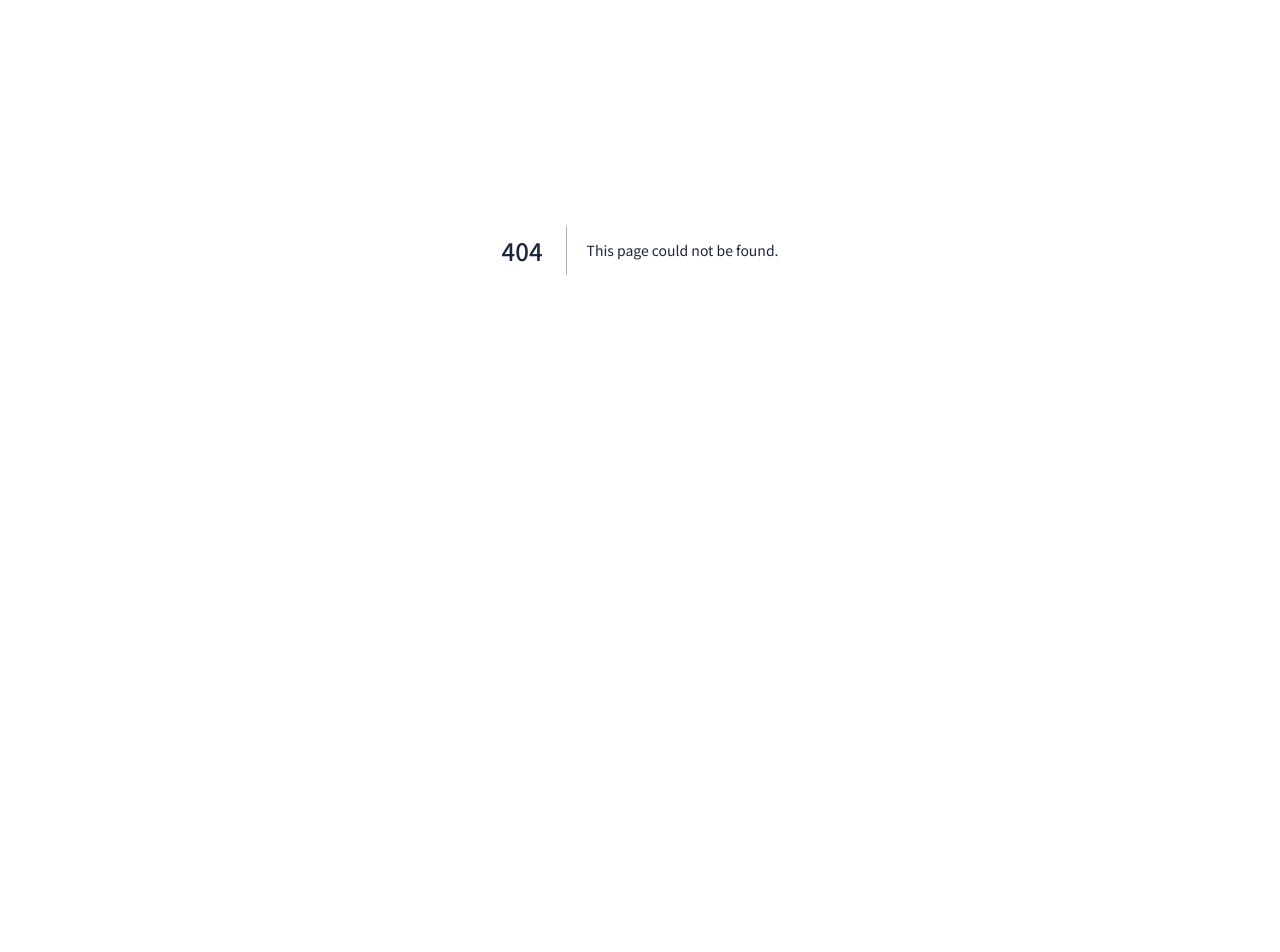
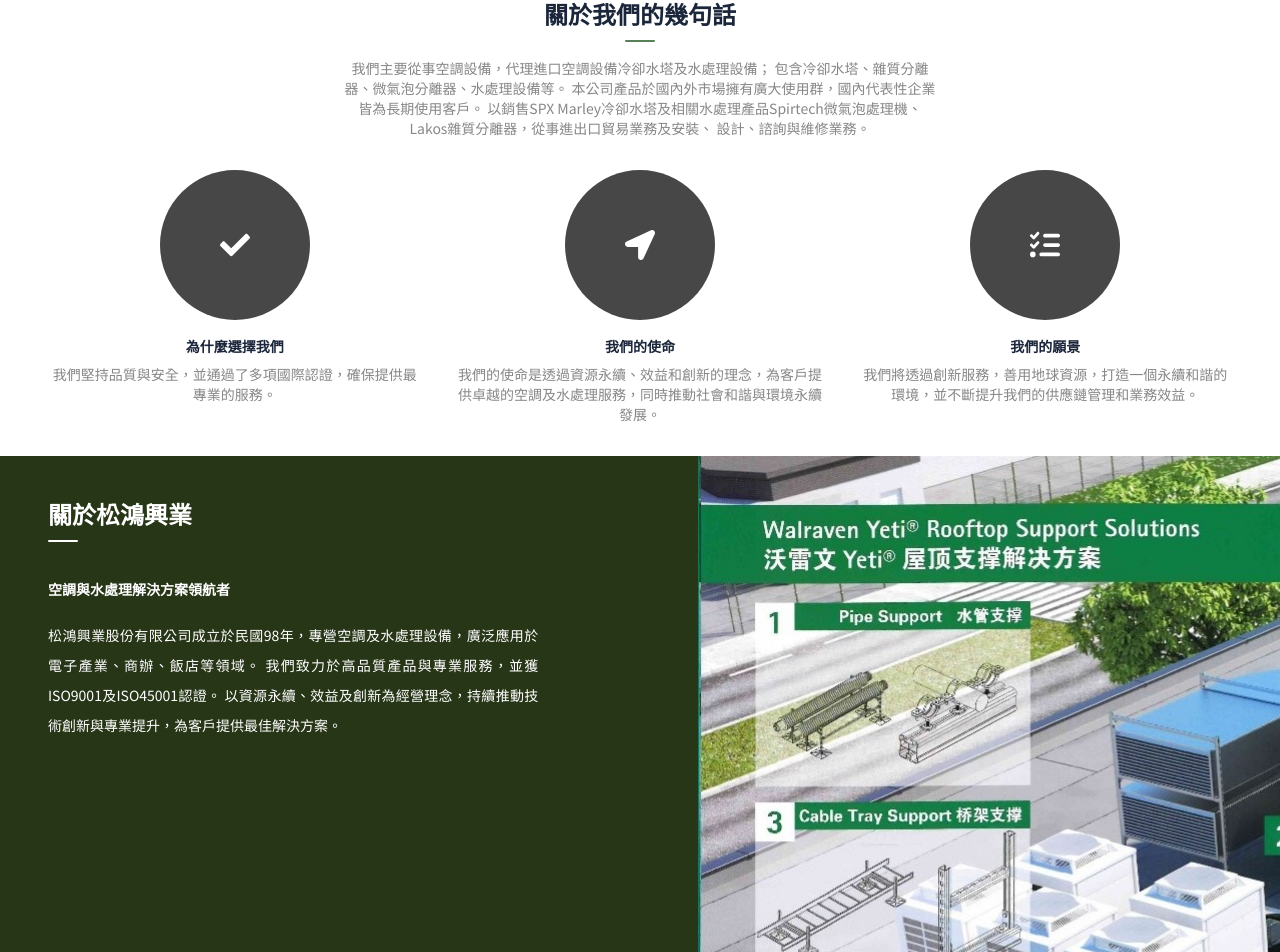
Before and after one commit to Hsiao-Ch/gpi-web-fronted, a Next.js app: page /profilo/about in a window 1280 px wide. Before the commit this address had no page. Shown: the part 150-1102 px from the top of the page. Before the commit the page ends 800 px from the top, so only its background shows below. Built offline with nearby package versions, Linux system fonts and the light colour scheme.

Commit message:
新增 - award、about

```diff
--- a/lib/data/footerData.ts
+++ b/lib/data/footerData.ts
@@ -1,6 +1,6 @@
 export const FooterLinkData = [
-    {'name': '關於我們', 'link': ''},
-    {'name': '獎項與證書', 'link': ''},
+    {'name': '關於我們', 'link': '/prflio/about'},
+    {'name': '獎項與證書', 'link': '/prflio/award'},
     {'name': '加入我們', 'link': ''},
     {'name': '環境、健康與安全政策', 'link': ''},
     {'name': '最新消息', 'link': ''},
--- /dev/null
+++ b/pages/profilo/about.tsx
@@ -0,0 +1,78 @@
+import { FaCheck, FaLocationArrow } from "react-icons/fa";
+import { FaListCheck } from "react-icons/fa6";
+import Image from "next/image";
+
+import styles from "@/styles/pages/about.module.scss";
+import Layout from "@/components/layout/Layout";
+
+import pic from "@/public/about/pic-5.jpg";
+
+export default function About() {
+  return (
+    <Layout>
+      <div className={styles.container}>
+        <div className={styles.wordWrap}>
+          <div className={styles.titleWrap}>
+            <h2 className={styles.title}>關於我們的幾句話</h2>
+            <p className={styles.line}></p>
+          </div>
+          <p className={styles.wordContent}>
+            我們主要從事空調設備，代理進口空調設備冷卻水塔及水處理設備；
+            包含冷卻水塔、雜質分離器、微氣泡分離器、水處理設備等。
+            本公司產品於國內外市場擁有廣大使用群，國內代表性企業皆為長期使用客戶。
+            以銷售SPX
+            Marley冷卻水塔及相關水處理產品Spirtech微氣泡處理機、Lakos雜質分離器，從事進出口貿易業務及安裝、
+            設計、諮詢與維修業務。
+          </p>
+          <div className={styles.wordItems}>
+            <div className={styles.item}>
+              <p className={styles.icon}>
+                <FaCheck />
+              </p>
+              <p className={styles.subTitle}>為什麼選擇我們</p>
+              <p className={styles.content}>
+                我們堅持品質與安全，並通過了多項國際認證，確保提供最專業的服務。
+              </p>
+            </div>
+            <div className={styles.item}>
+              <p className={styles.icon}>
+                <FaLocationArrow />
+              </p>
+              <p className={styles.subTitle}>我們的使命</p>
+              <p className={styles.content}>
+                我們的使命是透過資源永續、效益和創新的理念，為客戶提供卓越的空調及水處理服務，同時推動社會和諧與環境永續發展。
+              </p>
+            </div>
+            <div className={styles.item}>
+              <p className={styles.icon}>
+                <FaListCheck />
+              </p>
+              <p className={styles.subTitle}>我們的願景</p>
+              <p className={styles.content}>
+                我們將透過創新服務，善用地球資源，打造一個永續和諧的環境，並不斷提升我們的供應鏈管理和業務效益。
+              </p>
+            </div>
+          </div>
+        </div>
+
+        <div className={styles.aboutWrap}>
+          <div className={styles.contentWrap}>
+            <div className={styles.titleWrap}>
+              <h2 className={styles.title}>關於松鴻興業</h2>
+              <p className={styles.line}></p>
+            </div>
+            <p className={styles.subTitle}>空調與水處理解決方案領航者</p>
+            <p>
+              松鴻興業股份有限公司成立於民國98年，專營空調及水處理設備，廣泛應用於電子產業、商辦、飯店等領域。
+              我們致力於高品質產品與專業服務，並獲ISO9001及ISO45001認證。
+              以資源永續、效益及創新為經營理念，持續推動技術創新與專業提升，為客戶提供最佳解決方案。
+            </p>
+          </div>
+          <div className={styles.imageWrap}>
+            <Image src={pic} alt={""} />
+          </div>
+        </div>
+      </div>
+    </Layout>
+  );
+}
--- a/styles/components/home/about.module.scss
+++ b/styles/components/home/about.module.scss
@@ -5,7 +5,7 @@
 .container {
   padding: 3rem;
 
-  @include Medium {
+  @include Small {
     padding: 3rem 1rem;
   }
 
@@ -14,21 +14,21 @@
   }
 
   .wrap {
-    display: flex;
-    justify-content: space-around;
+    display: grid;
+    grid-template-columns: 1fr 1fr 1fr;
+    gap: 3rem;
+
+    @include Medium {
+      gap: 1rem;
+    }
 
     @include Small {
-      flex-direction: column;
+      grid-template-columns: 1fr;
+      gap: 1.5rem;
     }
 
     .items {
-      width: 33%;
-      padding: 0 1rem;
-
-      @include Small {
-        width: 100%;
-        padding: 1rem 0;
-    }
+      width: 100%;
 
       .image {
         width: 100%;
@@ -55,12 +55,20 @@
       .subTitle {
         padding: 1rem 0;
         font-size: 18px;
+
+        @include Small {
+          padding: .5rem 0;
+        }
       }
 
       .content {
         color: #888;
         line-height: 22px;
         margin-bottom: 1rem;
+
+        @include Small {
+          margin-bottom: .5rem;
+        }
       }
 
       .readMore {
--- a/styles/components/home/service.module.scss
+++ b/styles/components/home/service.module.scss
@@ -6,7 +6,7 @@
   padding: 3rem;
   background-image: url("../../../public/service/home-service-bg.png");
 
-  @include Medium {
+  @include Small {
     padding: 3rem 1rem;
   }
 
@@ -19,7 +19,7 @@
     grid-template-columns: 1fr 1fr 1fr;
     column-gap: 3rem;
 
-    @include Small {
+    @include Medium {
       column-gap: 1rem;
     }
 
--- /dev/null
+++ b/styles/pages/about.module.scss
@@ -0,0 +1,150 @@
+@import "@/styles/base/variables";
+@import "@/styles/base/mixin";
+@import "@/styles/base/extends";
+
+.container {
+    margin-bottom: 5rem;
+
+  .titleWrap {
+    margin: 2rem 0 1rem;
+
+    @extend %home-title;
+
+    .title {
+      margin-bottom: 1rem;
+    }
+  }
+
+  .wordWrap {
+    padding: 2rem 3rem;
+    text-align: center;
+    display: flex;
+    flex-direction: column;
+    align-items: center;
+
+    @include Small {
+        padding: 2rem 1rem;
+    }
+
+    .wordContent {
+      width: 50%;
+      color: #878787;
+
+      @include Small {
+        width: 80%;
+      }
+
+      @include X-Small {
+        width: 100%;
+      }
+    }
+
+    .wordItems {
+      display: grid;
+      grid-template-columns: 1fr 1fr 1fr;
+      gap: 2rem;
+
+      @include Small {
+        grid-template-columns: 1fr;
+      }
+
+      .item {
+        margin-top: 2rem;
+        display: flex;
+        flex-direction: column;
+        align-items: center;
+
+        .icon {
+          width: 150px;
+          height: 150px;
+          background-color: #474747;
+          border-radius: 50%;
+          margin-bottom: 1rem;
+          display: flex;
+          align-items: center;
+          justify-content: center;
+
+          &:hover {
+            background-color: $main-green;
+            transition: 0.5s background-color ease;
+          }
+
+          svg {
+            color: #fff;
+            font-size: 30px;
+          }
+        }
+
+        .subTitle {
+          font-weight: 700;
+          margin-bottom: 0.5rem;
+        }
+
+        .content {
+          color: #878787;
+        }
+      }
+    }
+  }
+
+  .aboutWrap {
+    display: grid;
+    grid-template-columns: 1.2fr 1fr;
+
+    @include Small {
+        grid-template-columns: 2fr 1fr;
+    }
+
+    @include X-Small {
+        grid-template-columns: 1fr;
+    }
+
+    .titleWrap {
+      align-items: start;
+      margin-bottom: 2rem;
+
+      .line {
+        background-color: #fff;
+      }
+    }
+
+    p,
+    h2 {
+      color: #fff;
+      text-align: justify;
+    }
+
+    .contentWrap {
+      background-color: #283618;
+      padding: 1rem 10rem 2rem 3rem;
+
+      @include Small {
+        padding: 1rem;
+      }
+
+      .subTitle {
+        margin-bottom: 1rem;
+        font-weight: 700;
+      }
+
+      p {
+        line-height: 30px;
+      }
+    }
+
+    .imageWrap {
+      width: 100%;
+      height: 100%;
+      overflow: hidden;
+
+      @include X-Small {
+        display: none;
+      }
+
+      img {
+        width: auto;
+        height: 100%;
+      }
+    }
+  }
+}
--- /dev/null
+++ b/styles/pages/award.module.scss
@@ -0,0 +1,3 @@
+.container {
+    padding: 2rem 3rem;
+}
```
Also changed, not shown: pages/profilo/award.tsx (added, +13 -0 lines), public/GPi logo.jpg, public/about/pic-5.jpg (added).
